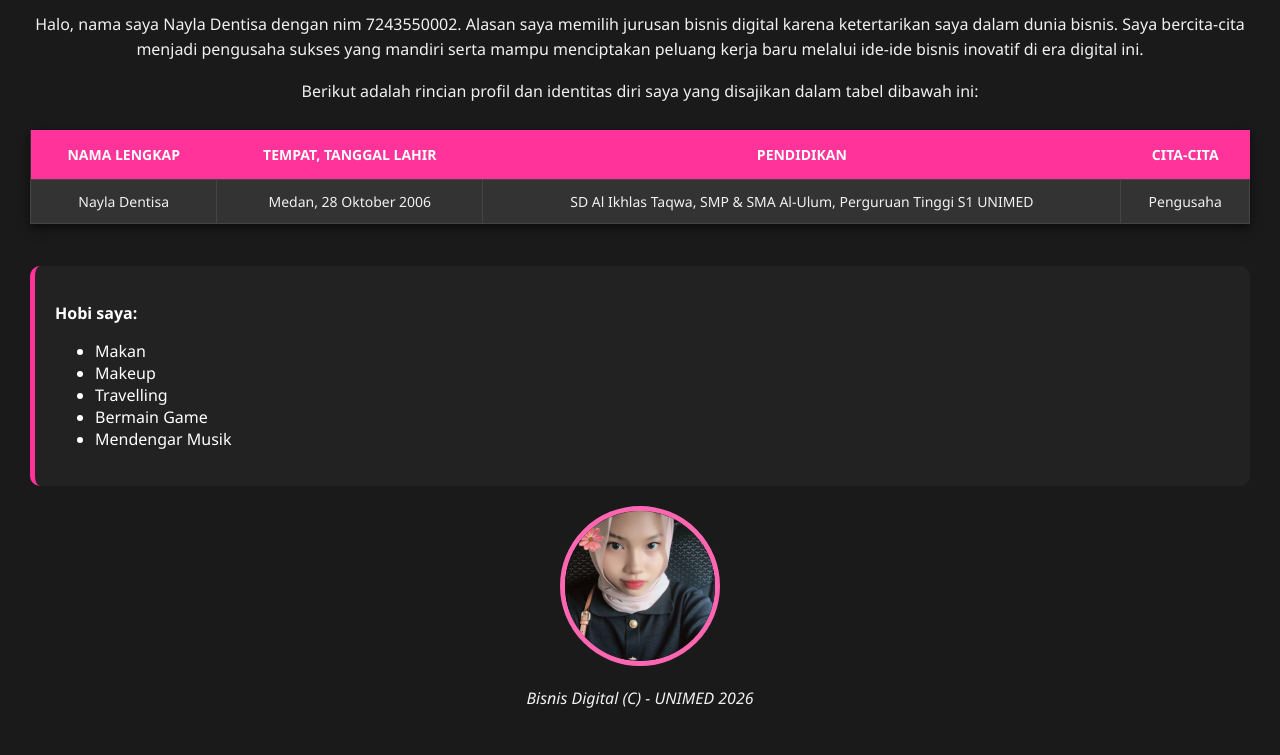
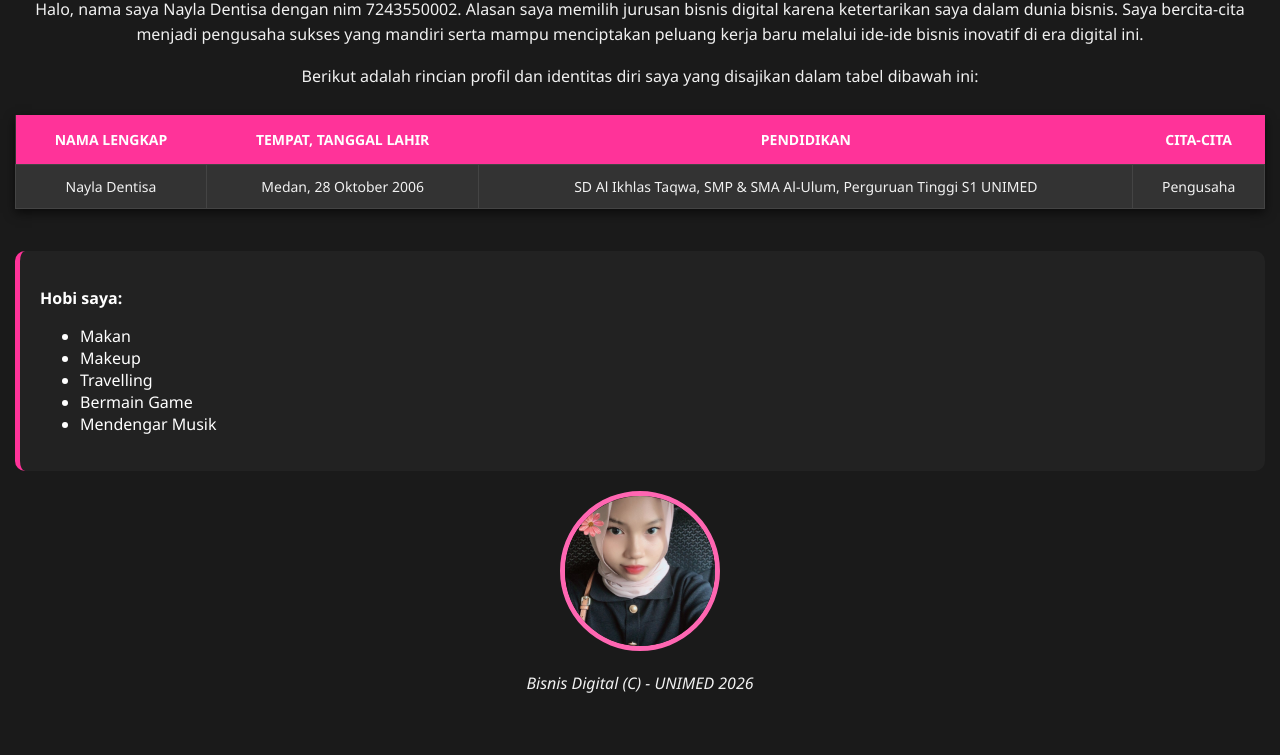
Before and after one commit to nayladentisa/biodata-nayla, a plain HTML site: page index.html in a window 1280 px wide. Shown: the part 104-859 px from the top of the page. After the commit the page ends 829 px from the top, so only its background shows below. Drawn offline with Linux system fonts and the light colour scheme.

Commit message:
Upload Tugas Nayla Dentisa

```diff
--- a/index.html
+++ b/index.html
@@ -2,13 +2,14 @@
 <html lang="id">
 <head>
     <meta charset="UTF-8">
+    <meta name="viewport" content="width=device-width, initial-scale=1.0">
     <title>Biodata Nayla Dentisa</title>
     <style>
         body {
             background-color: #1a1a1a;
             color: #f1f1f1;
             font-family: 'Segoe UI', Tahoma, Geneva, Verdana, sans-serif;
-            padding: 30px;
+            padding: 15px;
             margin: 0;
         }
 
```
